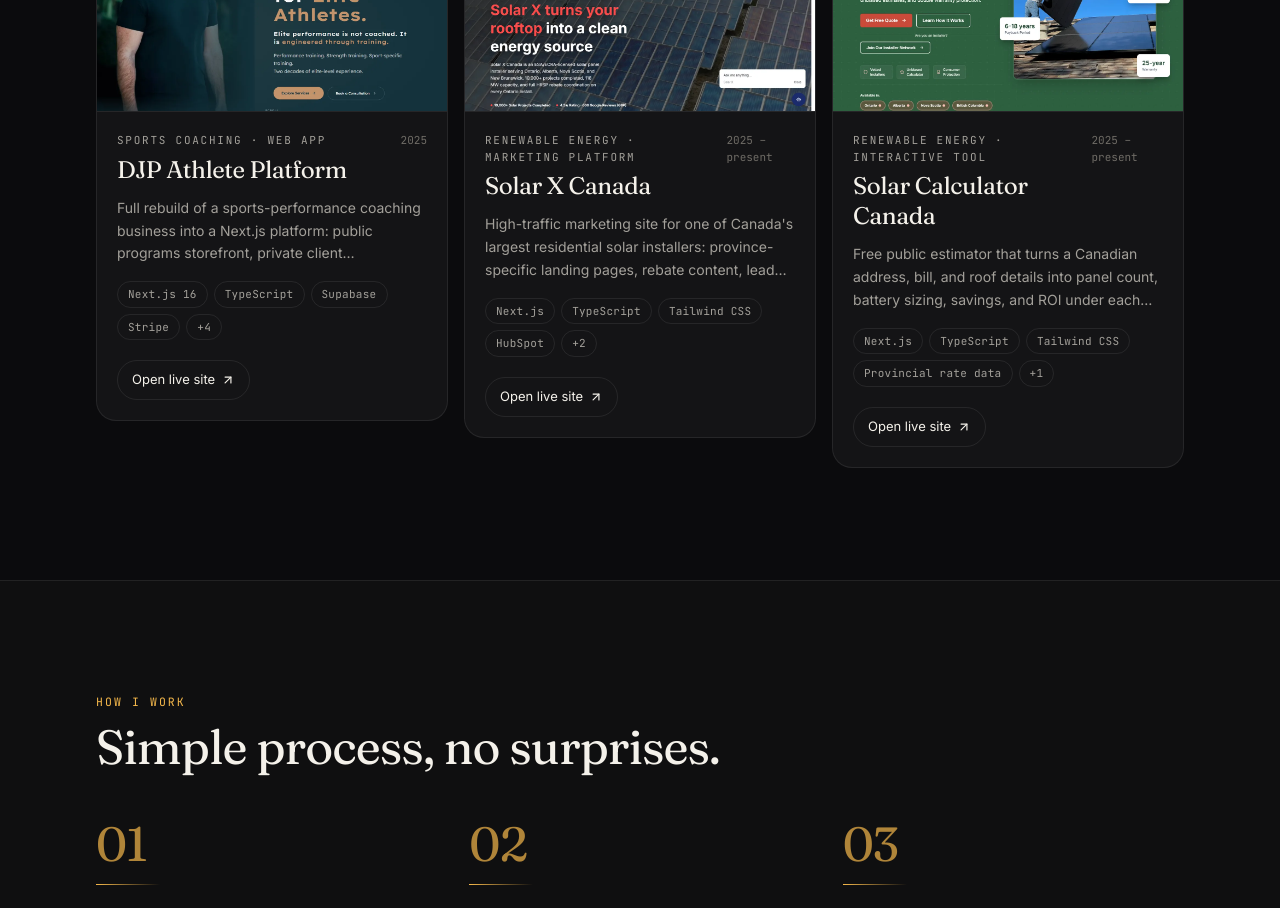
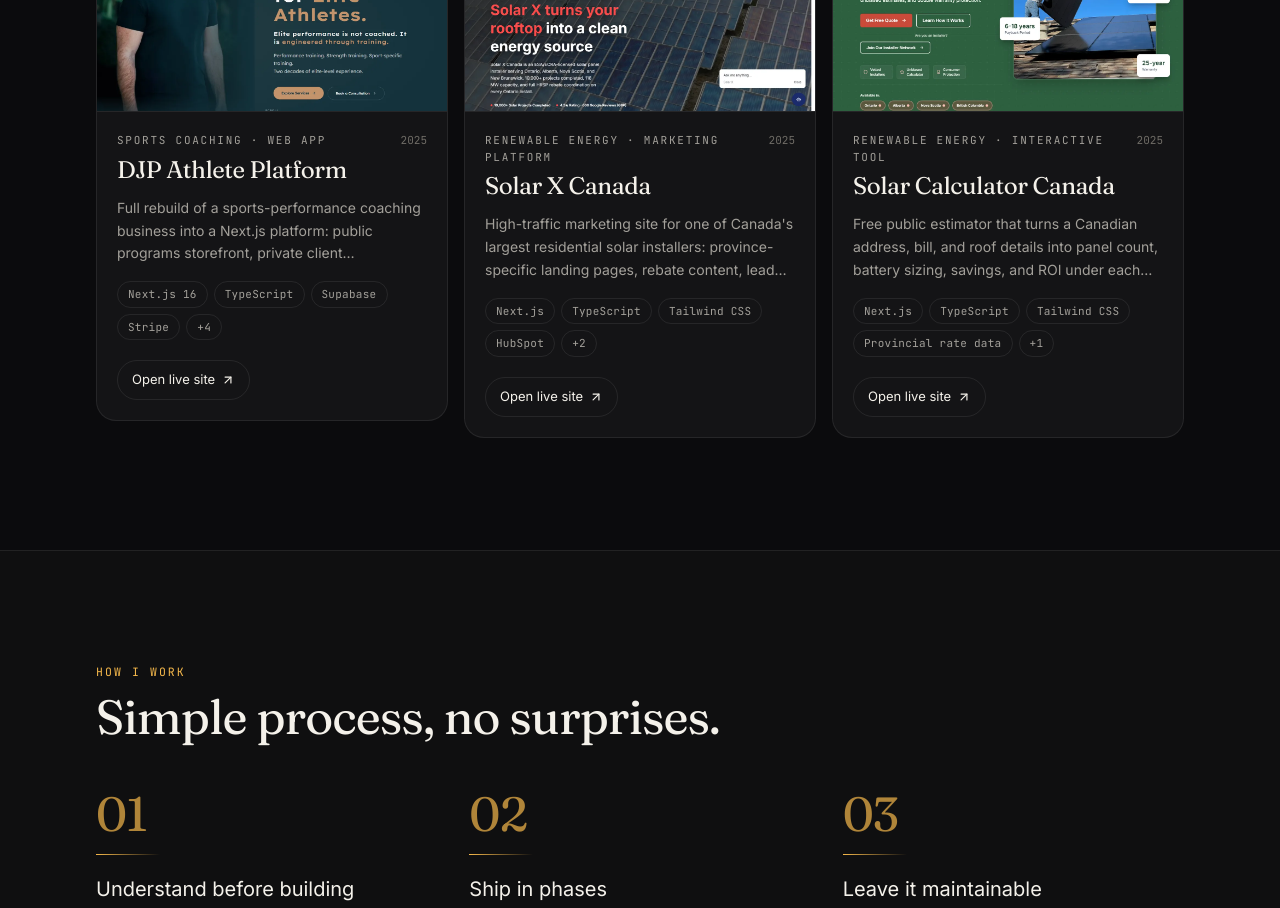
Before and after one commit to ryndydev/Ryan-portfolio, a Next.js app: page / in a window 1280 px wide. Shown: the part 1360-2268 px from the top of the page. Built offline with nearby package versions, Linux system fonts and the light colour scheme.

Commit message:
copy: project years without 'present'

```diff
--- a/content/projects.ts
+++ b/content/projects.ts
@@ -62,7 +62,7 @@
       "High-traffic marketing site for one of Canada's largest residential solar installers: province-specific landing pages, rebate content, lead capture, and CRM-connected quote flows.",
     visibility: "public",
     tier: "featured",
-    year: "2025 – present",
+    year: "2025",
     role: "Web developer",
     stack: ["Next.js", "TypeScript", "Tailwind CSS", "HubSpot", "SEO", "Analytics"],
     cover: "/images/projects/solarx-cover.webp",
@@ -93,7 +93,7 @@
       "Free public estimator that turns a Canadian address, bill, and roof details into panel count, battery sizing, savings, and ROI under each province's electricity rates.",
     visibility: "public",
     tier: "featured",
-    year: "2025 – present",
+    year: "2025",
     role: "Full-stack developer",
     stack: ["Next.js", "TypeScript", "Tailwind CSS", "Provincial rate data", "Lead capture"],
     cover: "/images/projects/solarcalc-cover.webp",
```
